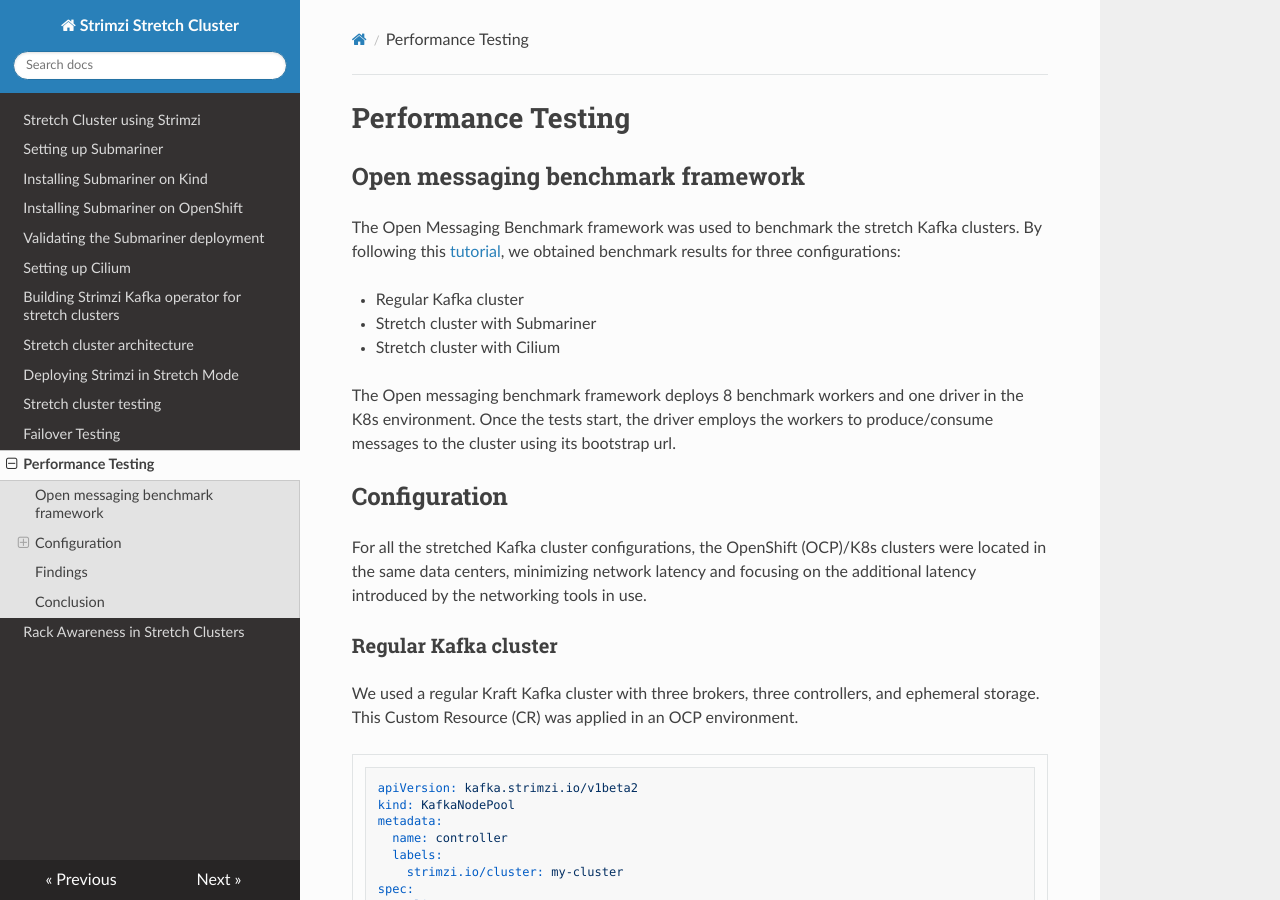
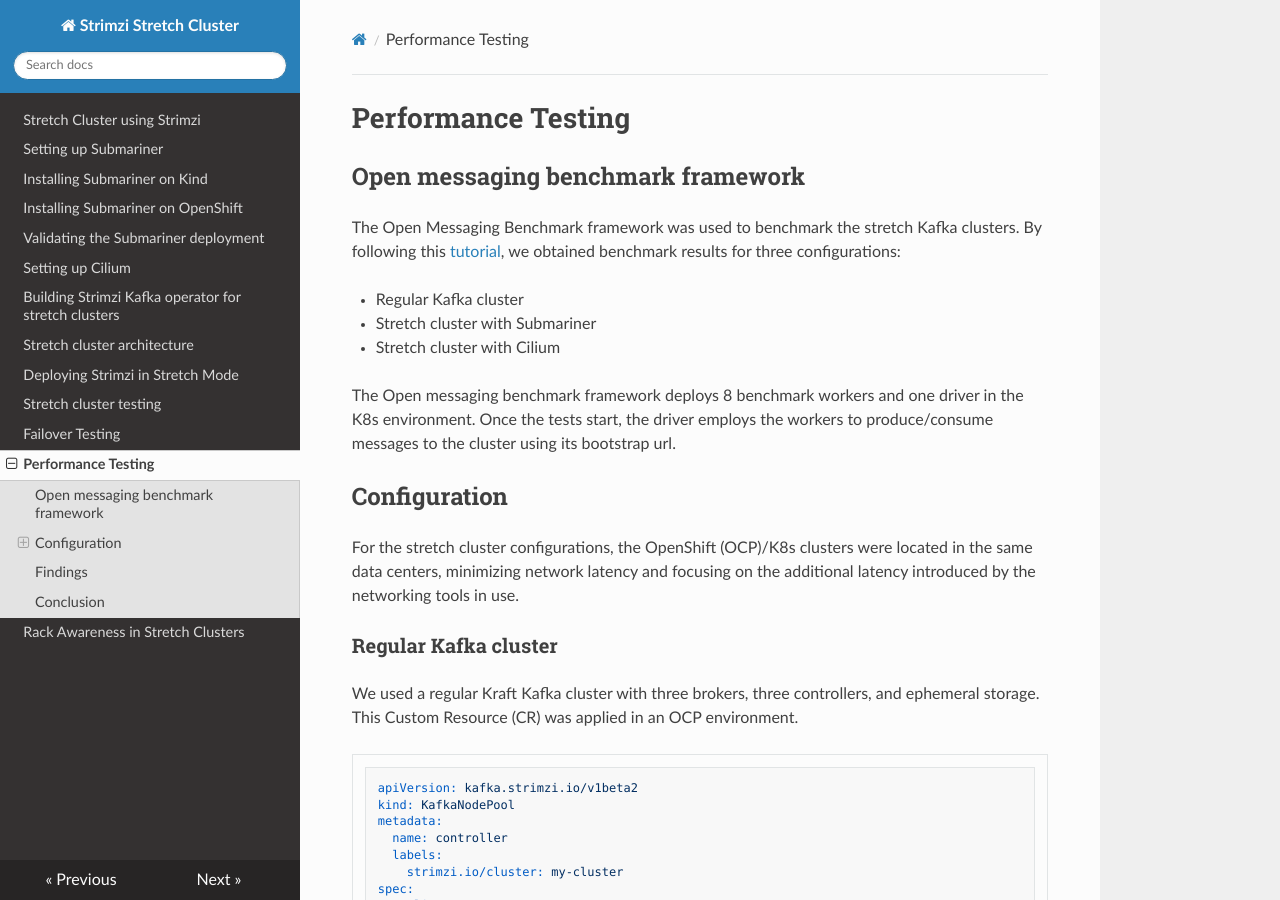
Before and after one commit to aswinayyolath/stretch-kafka-docs, an MkDocs documentation site: the page built from docs/Testing-performance.md, in a window 1280 px wide and 900 px high. Built offline with MkDocs 1.6.1, drawn with Linux system fonts in a browser that asks for light colours; nearby versions of some CDN libraries.

Commit message:
Update docs/Testing-performance.md
Co-authored-by: Aswin A <55191821+aswinayyolath@users.noreply.github.com>

```diff
--- a/docs/Testing-performance.md
+++ b/docs/Testing-performance.md
@@ -10,7 +10,7 @@
 The Open messaging benchmark framework deploys 8 benchmark workers and one driver in the K8s environment. Once the tests start, the driver employs the workers to produce/consume messages to the cluster using its bootstrap url.
 
 ## Configuration
-For all the stretched Kafka cluster configurations, the OpenShift (OCP)/K8s clusters were located in the same data centers, minimizing network latency and focusing on the additional latency introduced by the networking tools in use.
+For the stretch cluster configurations, the OpenShift (OCP)/K8s clusters were located in the same data centers, minimizing network latency and focusing on the additional latency introduced by the networking tools in use.
 
 ### Regular Kafka cluster
 We used a regular Kraft Kafka cluster with three brokers, three controllers, and ephemeral storage. This Custom Resource (CR) was applied in an OCP environment.
```
